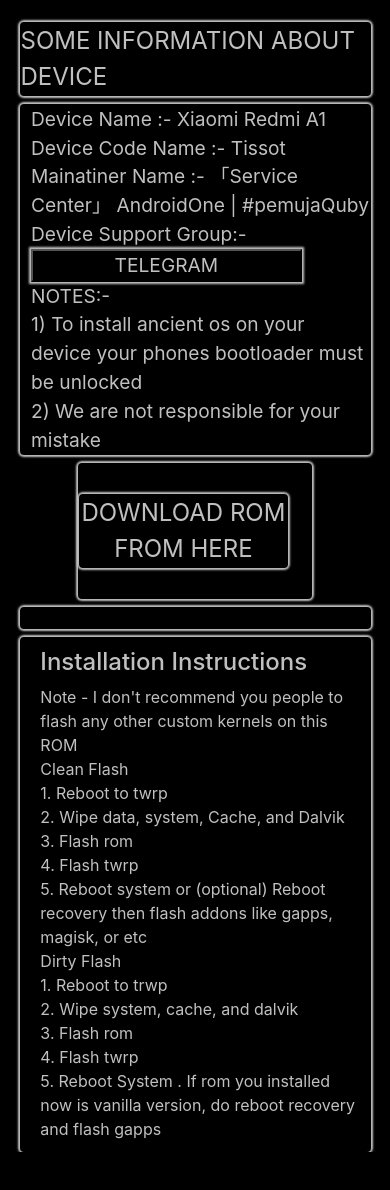
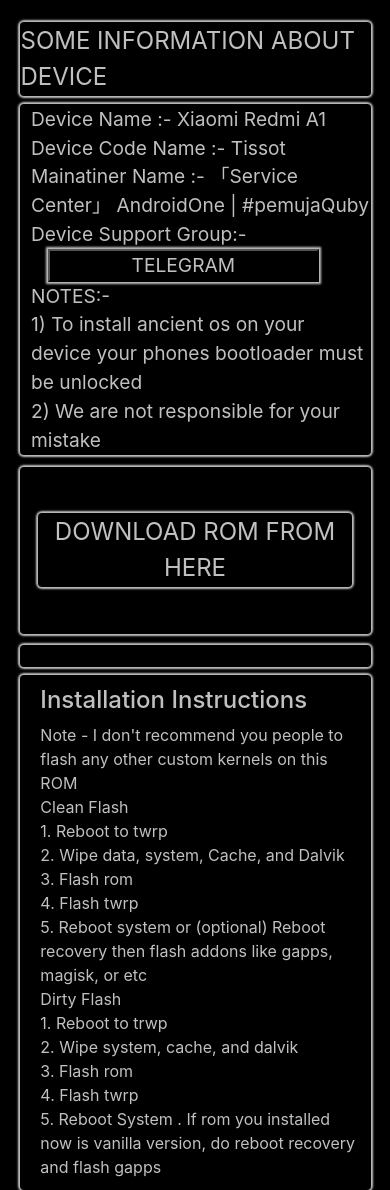
Before and after one commit to Ankits-lab/ancient.github.io, a PHP site: page /offical-devices/MiA1.html in a window 390 px wide. Shown: the part 56-1246 px from the top of the page. Before the commit the page ends 1208 px from the top, so only its background shows below. Run offline with PHP 8.4, Linux system fonts and the light colour scheme.

Commit message:
suggested from maxanderz

```diff
--- a/css/styles-offical-devices.css
+++ b/css/styles-offical-devices.css
@@ -57,11 +57,28 @@ margin: 0;
 .card-phoneinfo{
     margin-top: 1%;
     margin-left: 5%;
-    width: 50%;
+    width: 90%; /*THIS HAS BEEN DONE ONLY FOR DESKTOP VEIW AFTER SECTION IS IN CLASS DOWNLOAD */
     font-size: 120%;
     color: #C0C0C0;
     background-image: linear-gradient(0deg , #000000 , #000000);
     box-shadow: 0px 0px 2px 2px ;
+}
+.download{
+    width: 39%;
+    margin-right: 5%;
+    margin-top: -13%;
+    float: right;
+    font-size: 150%;
+    background-image: linear-gradient(0deg , #000000 , #000000);
+    color: #C0C0C0;
+  /*  box-shadow: 0px 0px 2px 2px ; */ /*REMOVED THIS FROM HERE fOR DESKTOP VIEW ONLY IT SHOULD NOT AFFECT MOBILE VIEW WHICH FOR WIDTH LESS THEN 800px*/
+    align-items: center;
+}
+.download > a > .button{
+    margin-top: 13%;
+    margin-bottom: 13%;
+    width: 90%;
+    text-align: center;
 }
 .para{
     margin-left: 3%;
@@ -72,23 +89,6 @@ margin: 0;
     color: #C0C0C0;
     box-shadow: 0px 0px 2px 2px ;
 }
-.download{
-    width: 39%;
-    margin-right: 5%;
-    margin-top: -13%;
-    float: right;
-    font-size: 150%;
-    background-image: linear-gradient(0deg , #000000 , #000000);
-    color: #C0C0C0;
-    box-shadow: 0px 0px 2px 2px ;
-    align-items: center;
-}
-.download > a > .button{
-    margin-top: 13%;
-    margin-bottom: 13%;
-    width: 90%;
-    text-align: center;
-}
 .install{
     width: 90%;
     margin-left: 5%;
@@ -97,22 +97,26 @@ margin: 0;
     color: #C0C0C0;
     box-shadow: 0px 0px 2px 2px ;
 }
-@media(max-width:1000px) {
+@media(max-width:800px) {
 .download{
-    width: 60%;
-    margin-left: 20%;
-    margin-top: 2%;
+    width: 90%;
+    margin-left: 5%;
+    margin-top: 3%;
     float: left;
     font-size: 150%;
     background-image: linear-gradient(0deg , #000000 , #000000);
     color: #C0C0C0;
     box-shadow: 0px 0px 2px 2px ;
     align-items: center;
-    margin-bottom: 2%;
+    margin-bottom: 3%;
+}
+.button{
+    width: 90%;
+    margin-left: 5%;
 }
 .card-phoneinfo{
     margin-top: 2%;
-    margin-left: %;
+    margin-left: 5%;
     width: 90%;
     font-size: 120%;
     color: #C0C0C0;
```
